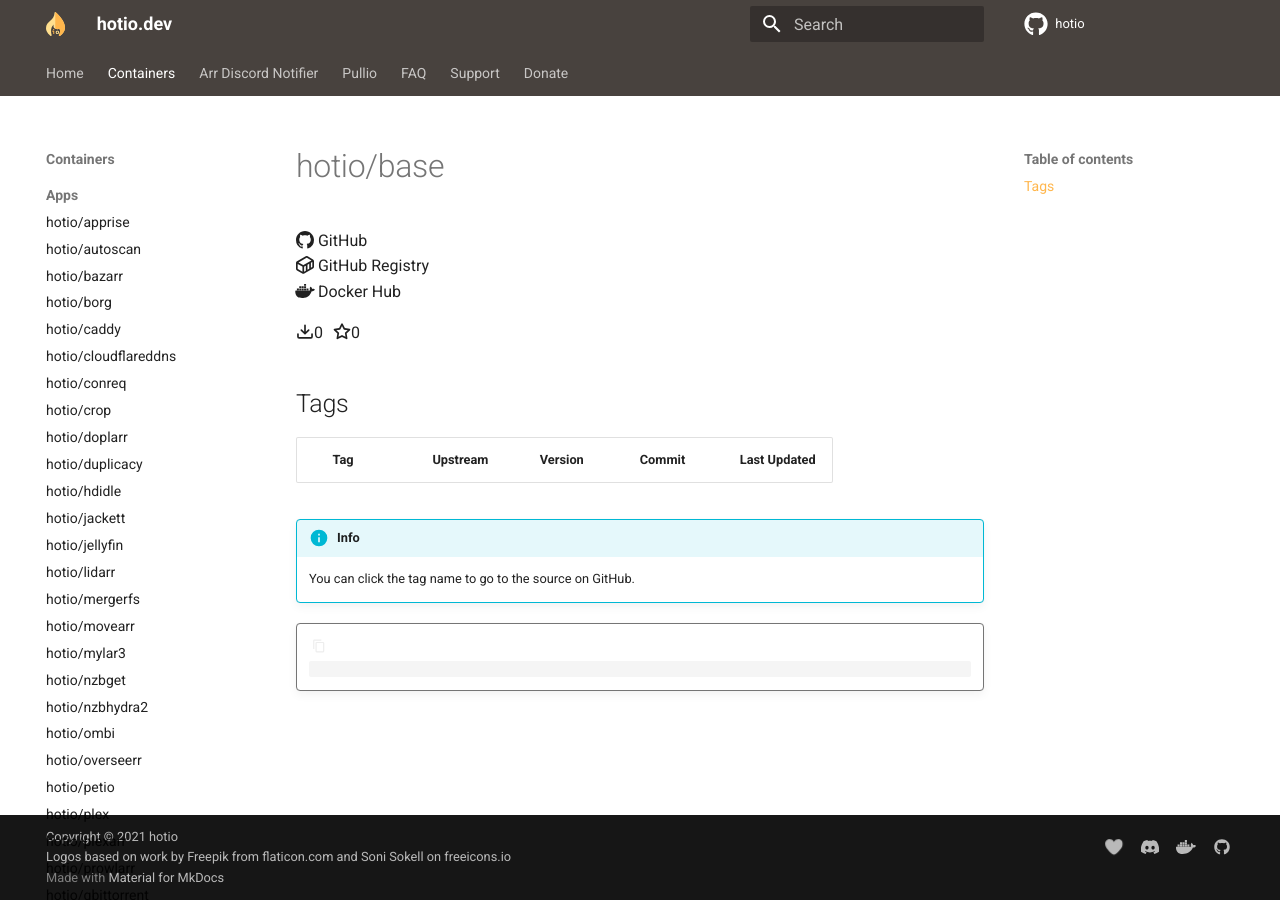
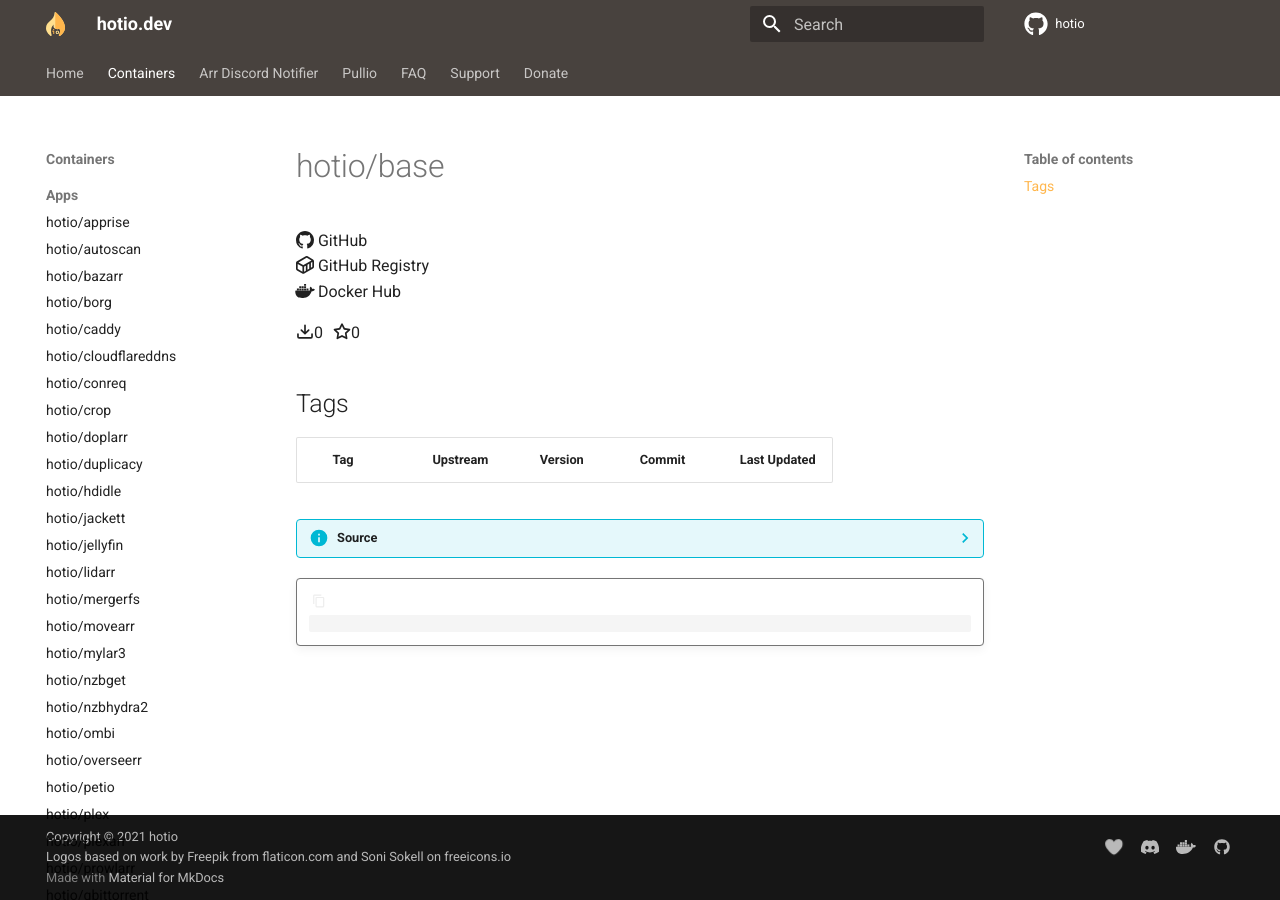
Before and after one commit to hotio/website, an MkDocs documentation site: the page built from docs/containers/base.md, in a window 1280 px wide. Built offline with MkDocs 1.6.1 and Material for MkDocs 9.7.7, drawn with Linux system fonts in a browser that asks for light colours; some of the changed lines change nothing that is shown.

Commit message:
tweak info box

```diff
--- a/includes/tags.md
+++ b/includes/tags.md
@@ -12,7 +12,7 @@
   </tbody>
 </table>
 
-!!! info
+??? info "Source"
     You can click the tag name to go to the source on GitHub.
 
 <div id="tags-admonition" class="admonition docker">
```
